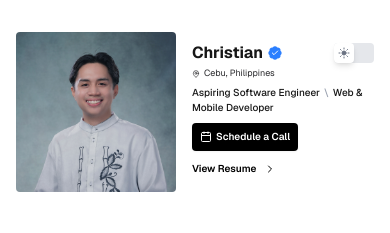
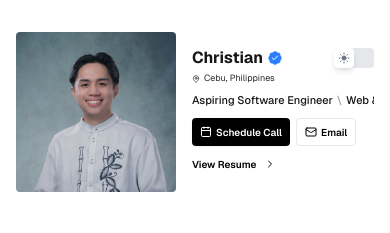
Before and after one commit to cjabendan/cj-dev, a Next.js app: page / in a window 390 px wide. Shown: the top 233 px of the page. Built offline with nearby package versions, Linux system fonts and the light colour scheme; no server answers.

Commit message:
fix: redesign profile button and mapping

```diff
--- a/components/sections/CTA.tsx
+++ b/components/sections/CTA.tsx
@@ -10,9 +10,6 @@ const ContactItem = ({ item }: { item: (typeof contactData)[0] }) => {
     | React.ElementType<LucideProps>
     | undefined;
 
-  const subLabel =
-    item.platform === "Email" ? "cjamesabendan@gmail.com" : "Schedule a Call";
-
   return (
     <a
       href={item.link}
@@ -22,9 +19,9 @@ const ContactItem = ({ item }: { item: (typeof contactData)[0] }) => {
       <div className="flex flex-col gap-1">
         <div className="flex items-center gap-2 text-sm font-medium">
           {Icon && <Icon className="h-4 w-4 text-foreground/80" />}
-          <h3>{item.platform}</h3>
+          <h3>{item.ctaLabel}</h3>
         </div>
-        <span className="text-xs text-gray-400 pl-6">{subLabel}</span>
+        <span className="text-xs text-gray-400 pl-6">{item.subLabel}</span>
       </div>
       <LucideIcons.ChevronRight className="h-4 w-4 text-gray-400" />
     </a>
--- a/components/sections/ProfileHeader.tsx
+++ b/components/sections/ProfileHeader.tsx
@@ -8,14 +8,19 @@ import {
   VerifiedIcon,
   ChevronRight,
   Mail,
+  LucideIcon,
 } from "lucide-react";
 import ThemeToggle from "../ui/ThemeToggle";
 import Button from "../ui/Button";
+import contactData from "@/data/contact.json";
+
+const ICON_MAP: Record<string, LucideIcon> = {
+  Mail: Mail,
+  Calendar: Calendar,
+};
 
 export default function ProfileHeader() {
-  const handleScheduleCall = () => {
-    window.open("https://zcal.co/cjabendan", "_blank");
-  };
+  const sortedContacts = [...contactData].sort((a, b) => b.id - a.id);
 
   const handleViewResume = () => {
     window.open("/assets/resume.pdf", "_blank");
@@ -67,25 +72,53 @@ export default function ProfileHeader() {
               <span className="block max-[490px]:hidden">Minglanilla, </span>
               Cebu, Philippines
             </p>
-            <div className="flex items-center flex-wrap py-1 sm:py-2">
-              <p className="text-[10px] sm:text-base font-medium">
+            <div className="flex truncate py-1.5 sm:py-2">
+              <p className="text-[11px] sm:text-base font-medium">
                 <span>Aspiring Software Engineer</span>
                 <span className="text-gray-400 mx-1">\</span>
                 <span>Web & Mobile Developer</span>
               </p>
             </div>
-            <div className="flex flex-col items-start min-[437px]:flex-row gap-1 sm:gap-2 mt-1 md:mt-2">
-              <Button
-                variant="primary"
-                icon={<Calendar className="w-3 h-3 sm:w-4 sm:h-4" />}
-                onClick={handleScheduleCall}
-              >
-                Schedule a Call
-              </Button>
-              <div className="hidden sm:block">
-                <Button variant="secondary" icon={<Mail className="w-4 h-4" />}>
-                  Send Email
-                </Button>
+            <div className="flex flex-col items-start sm:flex-row gap-1 sm:gap-2 mt-1 md:mt-2">
+              <div className="flex gap-1.5 sm:gap-2">
+                {sortedContacts.map((contact) => {
+                  const Icon = ICON_MAP[contact.icon];
+
+                  return (
+                    <a
+                      key={contact.id}
+                      href={contact.link}
+                      target={
+                        contact.link.startsWith("http") ? "_blank" : "_self"
+                      }
+                      rel="noopener noreferrer"
+                    >
+                      <Button
+                        variant={
+                          (contact.variant as "primary" | "secondary") ||
+                          "secondary"
+                        }
+                        icon={
+                          Icon ? (
+                            <Icon className="w-3 h-3 sm:w-4 sm:h-4" />
+                          ) : null
+                        }
+                      >
+                        {contact.btnMarkup ? (
+                          contact.btnMarkup.map((item, idx) => (
+                            <span key={idx} className={item.className}>
+                              {item.text}
+                            </span>
+                          ))
+                        ) : (
+                          <span className="hidden min-[350px]:inline">
+                            {contact.platform}
+                          </span>
+                        )}
+                      </Button>
+                    </a>
+                  );
+                })}
               </div>
               <Button
                 variant="default"
--- a/components/ui/Button.tsx
+++ b/components/ui/Button.tsx
@@ -20,9 +20,9 @@ export default function Button({
     primary:
       "px-2 sm:px-4 gap-1 sm:gap-2 items-center bg-black dark:bg-white text-white dark:text-black hover:opacity-90 shadow-xs",
     secondary:
-      "px-4 gap-1 sm:gap-2 items-center border border-gray-200 dark:border-gray-700/80 bg-transparent text-black dark:text-white dark:hover:bg-zinc-100/12",
+      "px-2 sm:px-4 min-[360px]:gap-1 sm:gap-2 items-center border border-gray-200 dark:border-gray-700/80 bg-transparent text-black dark:text-white dark:hover:bg-zinc-100/12",
     default:
-      "max-[437px]:px-0 px-2 gap-2 items-center bg-transparent text-black dark:text-white hover:text-black dark:hover:text-white transition-colors dark:hover:bg-zinc-100/10",
+      "sm:px-2 gap-2 items-center bg-transparent text-black dark:text-white hover:text-black dark:hover:text-white transition-colors dark:hover:bg-zinc-100/10",
   }[variant];
 
   return (
@@ -36,11 +36,11 @@ export default function Button({
         </span>
       )}
 
-      <span className="block truncate items-center">
+      <span className="block truncate ">
         {children}
       </span>
       {icon && variant === "default" && (
-        <span className="shrink-0 flexWS">
+        <span className="shrink-0 flex">
           {icon}
         </span>
       )}
--- a/data/contact.json
+++ b/data/contact.json
@@ -2,14 +2,28 @@
   {
     "id": 1,
     "platform": "Email",
+    "variant": "secondary",
+    "ctaLabel": "Email",
+    "subLabel": "cjamesabendan@gmail.com",
     "link": "mailto:cjamesabendan@gmail.com",
-    "icon": "Mail"
-
+    "icon": "Mail",
+    "btnMarkup": [
+      { "text": "Email", "className": "hidden min-[360px]:inline sm:hidden" },
+      { "text": "Send Email", "className": "hidden sm:inline" }
+    ]
   },
   {
     "id": 2,
-    "platform": "Let's talk",
+    "platform": "Zcal",
+    "variant": "primary",
+    "ctaLabel": "Let's Talk",
+    "subLabel": "Schedule a Call",
     "link": "https://zcal.co/cjabendan",
-    "icon": "Calendar"
+    "icon": "Calendar",
+    "btnMarkup": [
+      { "text": "Schedule ", "className": "inline" },
+      { "text": "a ", "className": "hidden sm:inline" },
+      { "text": "Call", "className": "inline" }
+    ]
   }
 ]
```
